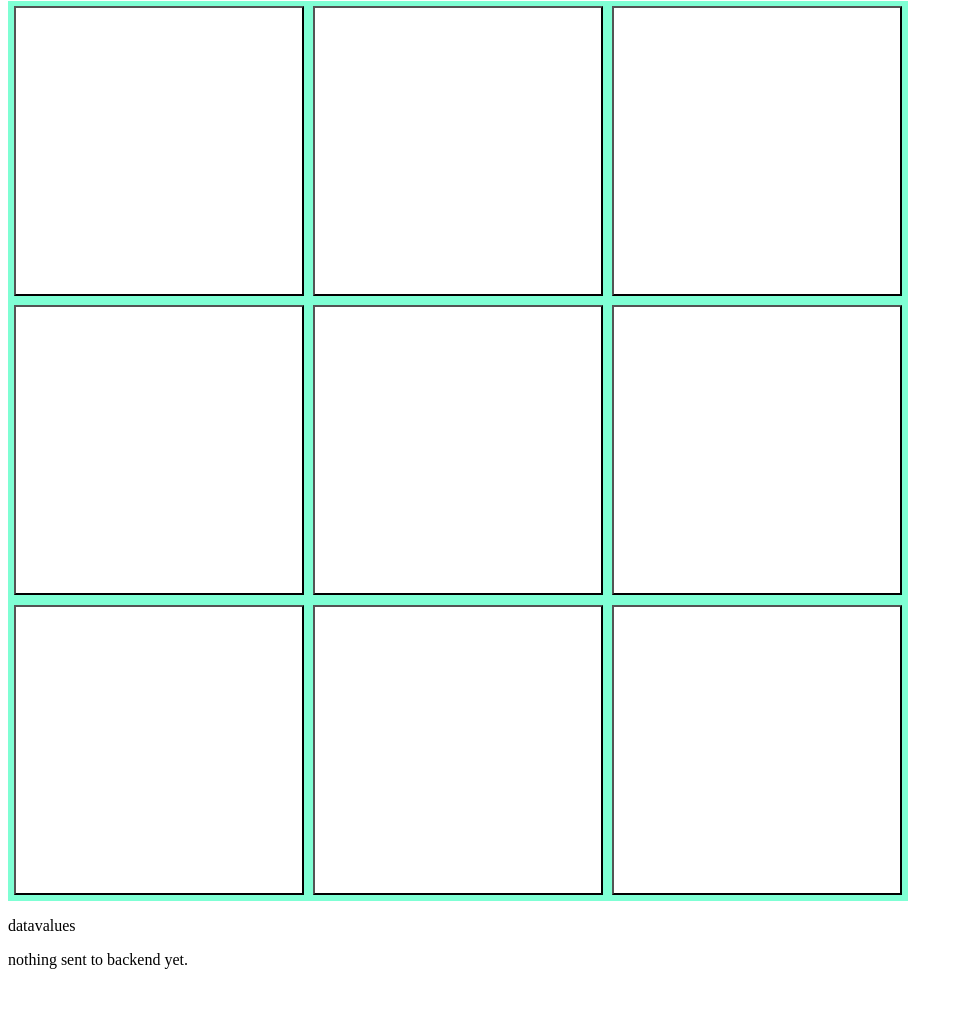
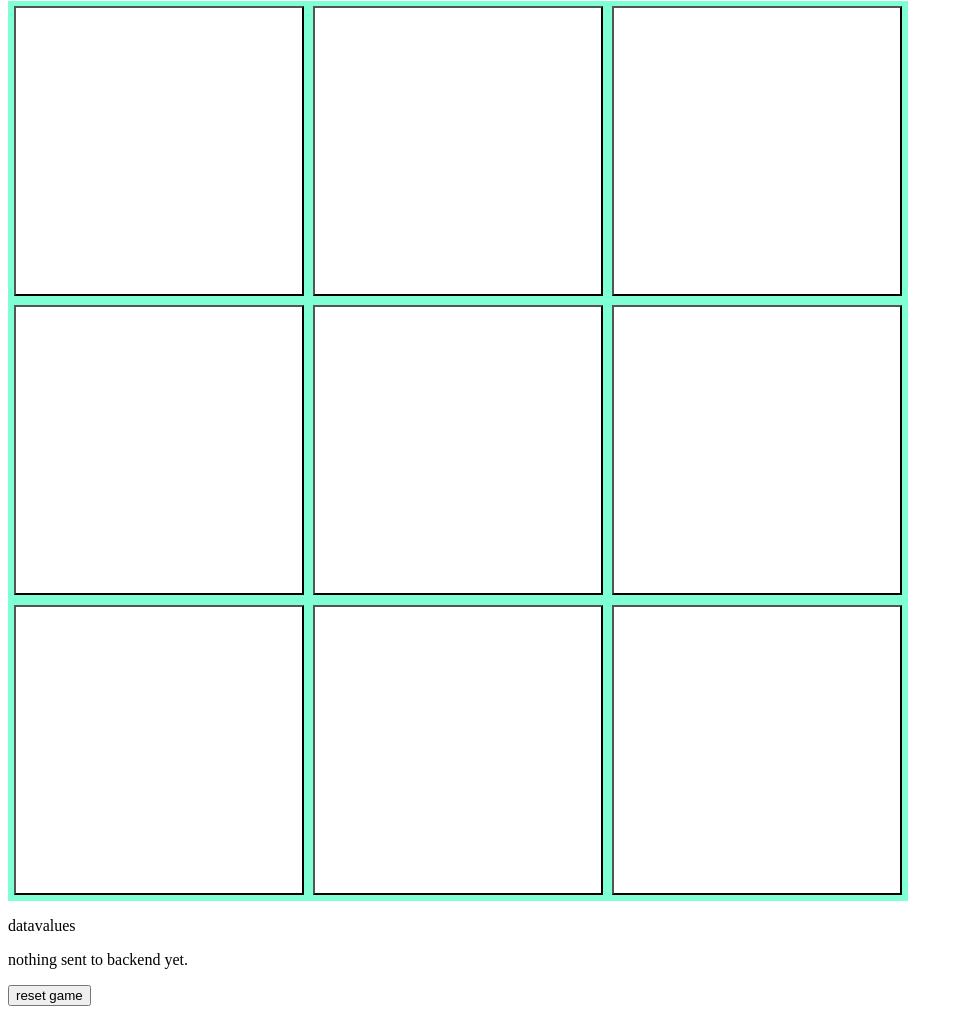
Before and after one commit to DomenicoIapello/CDS-Project_Group_1, a website with bundled scripts: page frontend/frontend.html in a window 1280 px wide. Shown: the part 127-1141 px from the top of the page, without its empty margins (0-963 px from the left). Before the commit the page ends 1112 px from the top, so only its background shows below. Built offline with nearby package versions, Linux system fonts and the light colour scheme.

Commit message:
Add files via upload

```diff
--- a/frontend/frontend.html
+++ b/frontend/frontend.html
@@ -33,5 +33,8 @@
         <div id="backendcommunication">
         <p id="backenddata">nothing sent to backend yet.</p>
         </div>
+        <div id="resetdiv">
+            <button id="reset" onClick="window.location.reload();">reset game</button>
+        </div>
     </body>
 </html>
```
